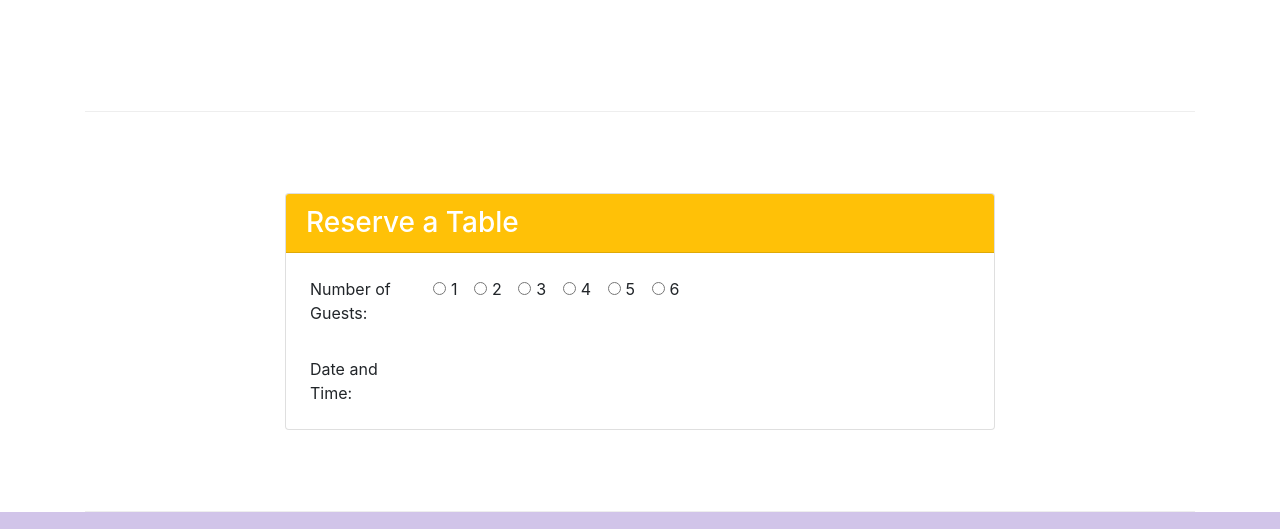
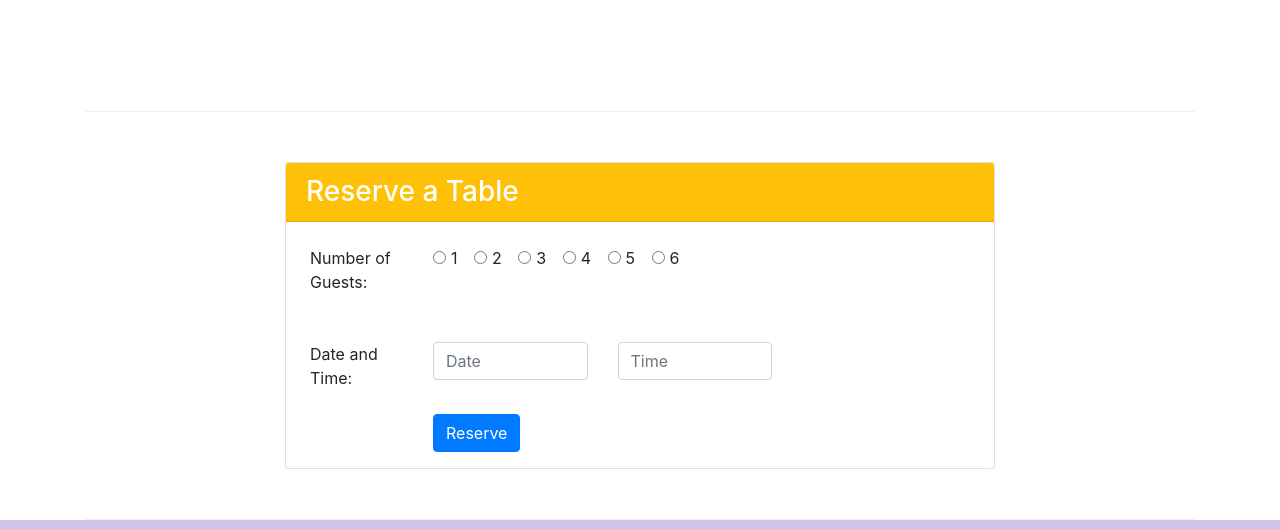
Before and after one commit to nyguerrillagirl/bootstrap4-starter, a website: page index.html in a window 1280 px wide. Shown: the part 1422-1951 px from the top of the page. Drawn offline with nearby package versions, Linux system fonts and the light colour scheme.

Commit message:
Task #1 done

```diff
--- a/index.html
+++ b/index.html
@@ -94,7 +94,7 @@
                     <h3 class="card-header bg-warning text-white">Reserve a Table</h3>
 
                     <form>
-                         <div  class="row">
+                         <div  class="form-group row">
                              <div class="col-md-2 ml-4 mt-4">
                                 <label for="num_of_guests">Number of Guests:</label>
                             </div>
@@ -132,14 +132,26 @@
                             </div>
                         </div>
 
-                        <div class="row">
+                        <div class="form-group row">
                             <div class="col-md-2 ml-4 mt-4">
                                 <label for="num_of_guests">Date and Time:</label>
                             </div>
-
+                            <div class="col-3 mt-4 ml-0">
+                                <input placeholder="Date" type='text' class="form-control" id='datepicker'>
+                            </div>
+                            <div class="col-3 mt-4"">
+                                <input placeholder="Time"  type= 'text' id="timepicker" class="form-control">
+                            </div>
                         </div>
 
-                        <div class="form-group row"></div>
+                        <div class="form-group row">
+                            <div class="col-md-2 ml-4 mt-4"></div>
+                            <div class="col-md-8">
+                                <button type="submit" class="btn btn-primary">
+                                    Reserve
+                                </button>
+                            </div>
+                        </div>
                      </form>
                 </div>
             </div>
@@ -193,5 +205,11 @@
     <script src="node_modules/jquery/dist/jquery.slim.min.js"></script>
     <script src="node_modules/popper.js/dist/umd/popper.min.js"></script>
     <script src="node_modules/bootstrap/dist/js/bootstrap.min.js"></script>
+    <!-- Script -->
+    <script type="text/javascript">
+        $(document).ready(function(){
+        $('#datepicker').datepicker();
+        });
+    </script>
 </body>
 </html>
```
